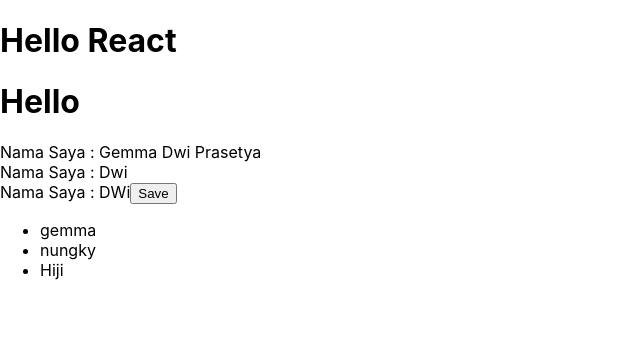
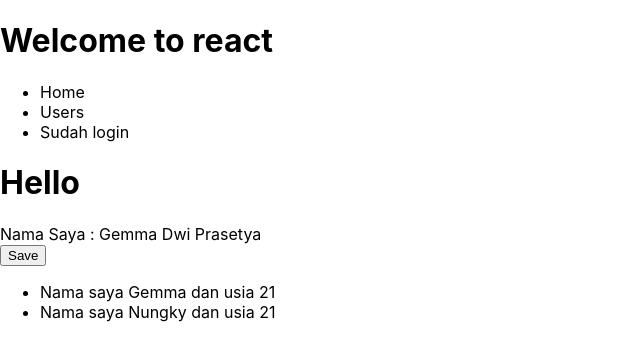
Before and after one commit to gemmadwi-mg/client-semina, a React (Create React App) app: page / in a window 1280 px wide. Shown: the top 360 px of the page, without its empty margins (0-640 px from the left). Built offline with nearby package versions, Linux system fonts and the light colour scheme.

Commit message:
conditional rendering & menanmpilkan data object

```diff
--- a/src/App.js
+++ b/src/App.js
@@ -4,20 +4,42 @@
 import { Title } from './Title';
 
 function App() {
-  const users = ['gemma', 'nungky', 'Hiji'];
+  const users = [{
+    _id: 1,
+    name: 'Gemma', age: 21,
+    status: true,
+  }, {
+    _id: 1,
+    name: 'Nungky', age: 21,
+    status: true,
+  }, {
+    _id: 1,
+    name: 'Sihab', age: 21,
+    status: false,
+  },];
+
+  const isLogin = true;
 
   return (
     <>
-      <h1>Hello React</h1>
+      <h1>Welcome to react</h1>
+      <ul>
+        <li>Home</li>
+        <li>Users</li>
+        <li>{ isLogin ? "Sudah login" : "Login"}</li>
+      </ul>
       <h1><Hello /></h1>
       <Title name="Gemma Dwi Prasetya" />
       <br />
-      <Title name="Dwi" />
-      <br />
-      <Title />
       <Button onClick={() => alert('Click save')}>Save</Button>
       <ul>
-        {users.map((user, index) => { return <li key={index}>{user}</li> })}
+        {users.map((user, index) => {
+          return (
+            <>
+              {user.status && <li key={index}>{`Nama saya ${user.name} dan usia ${user.age}`}</li>}
+            </>
+          )
+        })}
       </ul>
     </>
   );
```
Also changed, not shown: src/components/Table/index.js (added, +25 -0 lines).
